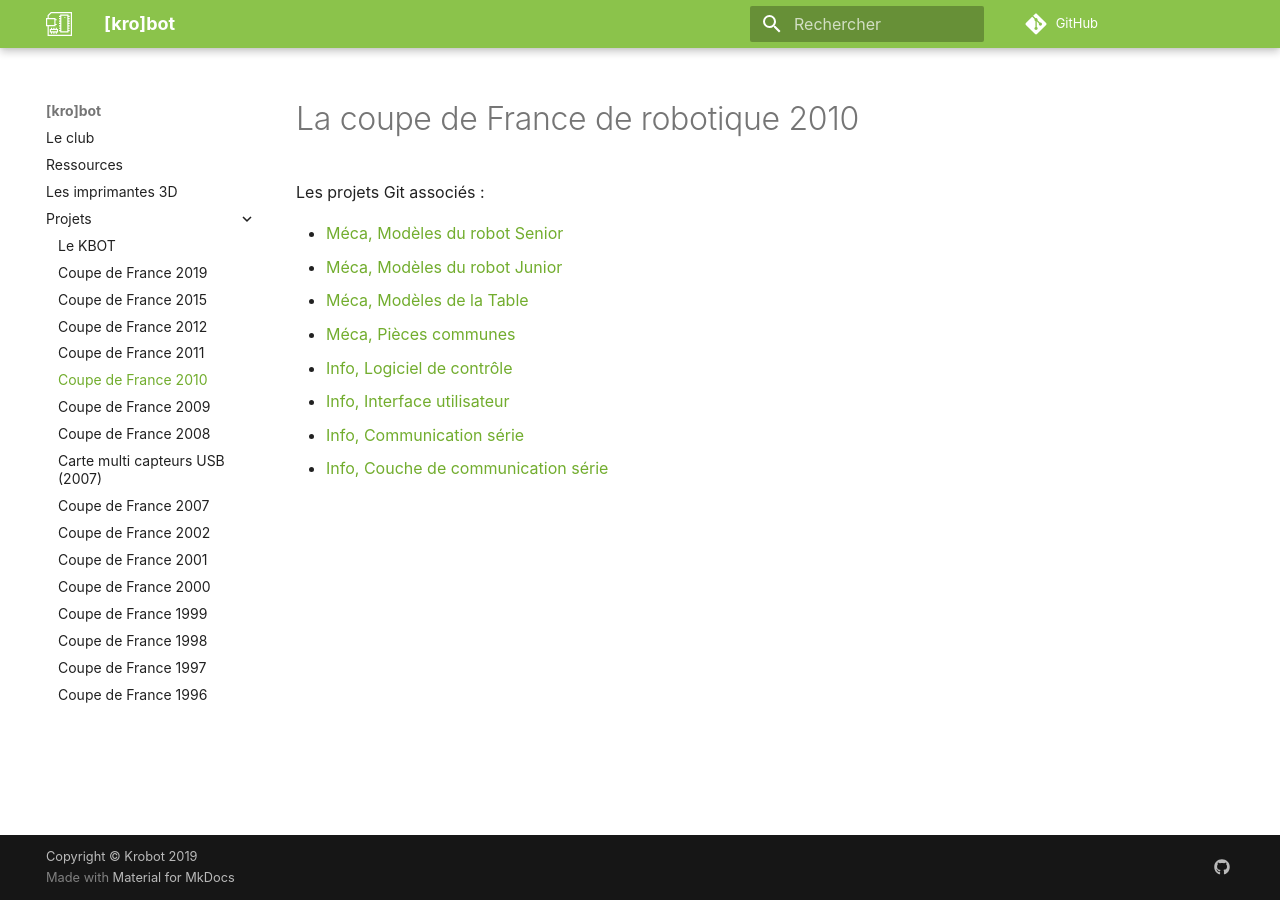
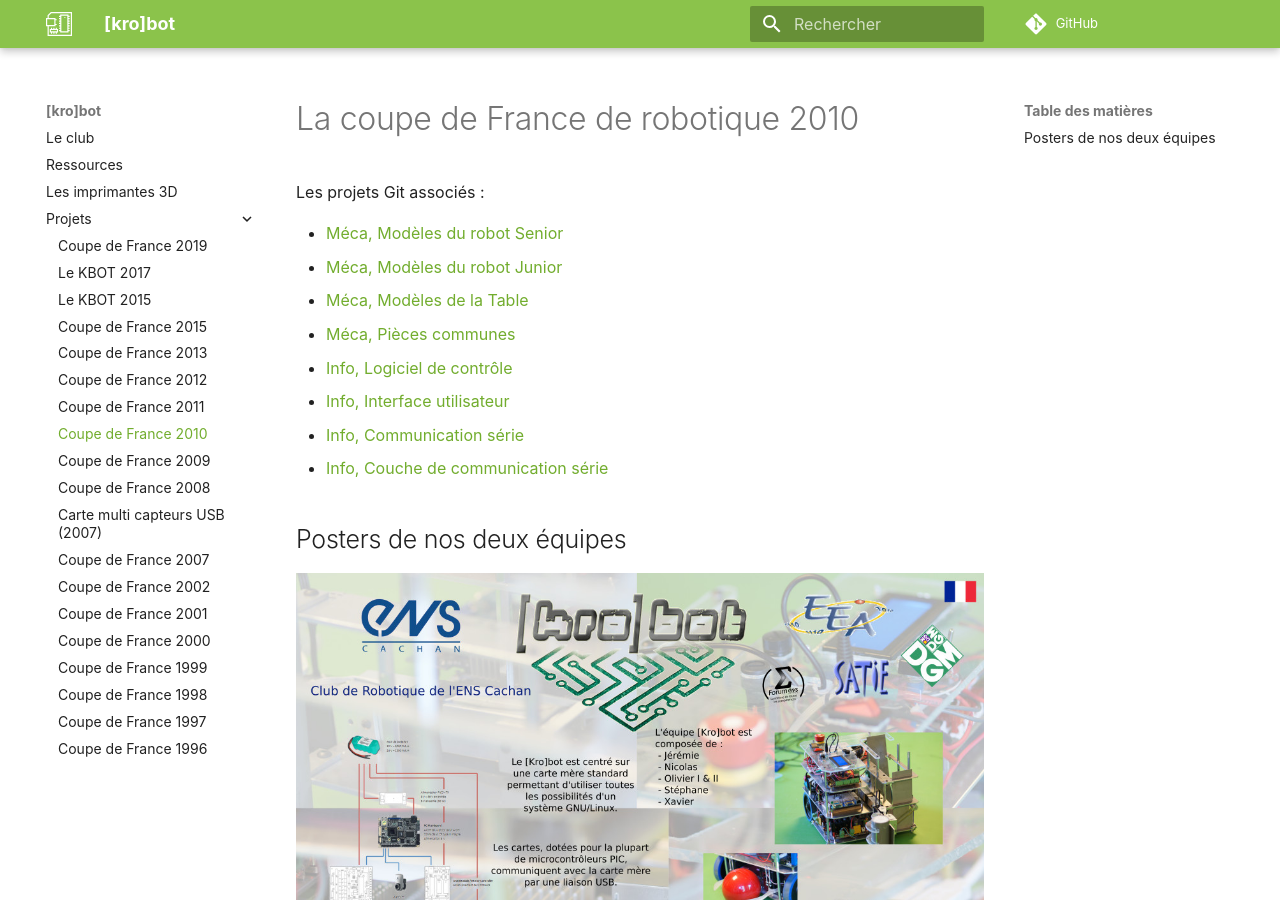
Before and after one commit to ens-krobot/KrobotDocumentation, an MkDocs documentation site: the page built from docs/coupe-de-france-2010.md, in a window 1280 px wide and 900 px high. Built offline with MkDocs 1.6.1 and Material for MkDocs 9.7.7, drawn with Linux system fonts in a browser that asks for light colours; comment, search, counter and statistics services are not loaded.

Commit message:
Add 2010 and 2015 posters, and 2013 coupe

```diff
--- a/docs/coupe-de-france-2010.md
+++ b/docs/coupe-de-france-2010.md
@@ -10,3 +10,8 @@ Les projets Git associés :
   * [Info, Interface utilisateur](https://github.com/ens-krobot/info_2010_User_Interface)
   * [Info, Communication série](https://github.com/ens-krobot/info_2010_ocaml-serial)
   * [Info, Couche de communication série](https://github.com/ens-krobot/info_2010_USB_Com_Layer)
+
+## Posters de nos deux équipes
+
+[![Poster de l'équipe des seniors](img/coupe_de_france_2010_poster_equipe_anciens.jpg)](doc/2010_poster.pdf)
+[![Poster de l'équipe des jeunes](img/coupe_de_france_2010_poster_equipe_jeunes.jpg)](doc/2010_poster_jr.pdf)
--- a/mkdocs.yml
+++ b/mkdocs.yml
@@ -7,9 +7,11 @@ nav:
     - Ressources: ressources.md
     - Les imprimantes 3D: imprimantes-3d.md
     - Projets:
-      - Le KBOT: kbot.md
       - Coupe de France 2019: coupe-de-france-2019.md
+      - Le KBOT 2017: kbot-2017.md
+      - Le KBOT 2015: kbot-2015.md
       - Coupe de France 2015: coupe-de-france-2015.md
+      - Coupe de France 2013: coupe-de-france-2013.md
       - Coupe de France 2012: coupe-de-france-2012.md
       - Coupe de France 2011: coupe-de-france-2011.md
       - Coupe de France 2010: coupe-de-france-2010.md
```
Also changed, not shown: docs/coupe-de-france-2012.md (+2 -0 lines), docs/coupe-de-france-2013.md (added, +5 -0 lines), docs/coupe-de-france-2015.md (+1 -1 lines), docs/kbot-2015.md (added, +4 -0 lines), docs/kbot-2017.md (added, +35 -0 lines), docs/kbot.md (deleted, +0 -35 lines), docs/img/coupe_de_france_2010_poster_equipe_anciens.jpg (added), docs/img/coupe_de_france_2010_poster_equipe_jeunes.jpg (added), docs/img/coupe_de_france_2012_robot.jpg (added), docs/img/coupe_de_france_2013_robot_tete.jpg (added), 5 other files.
